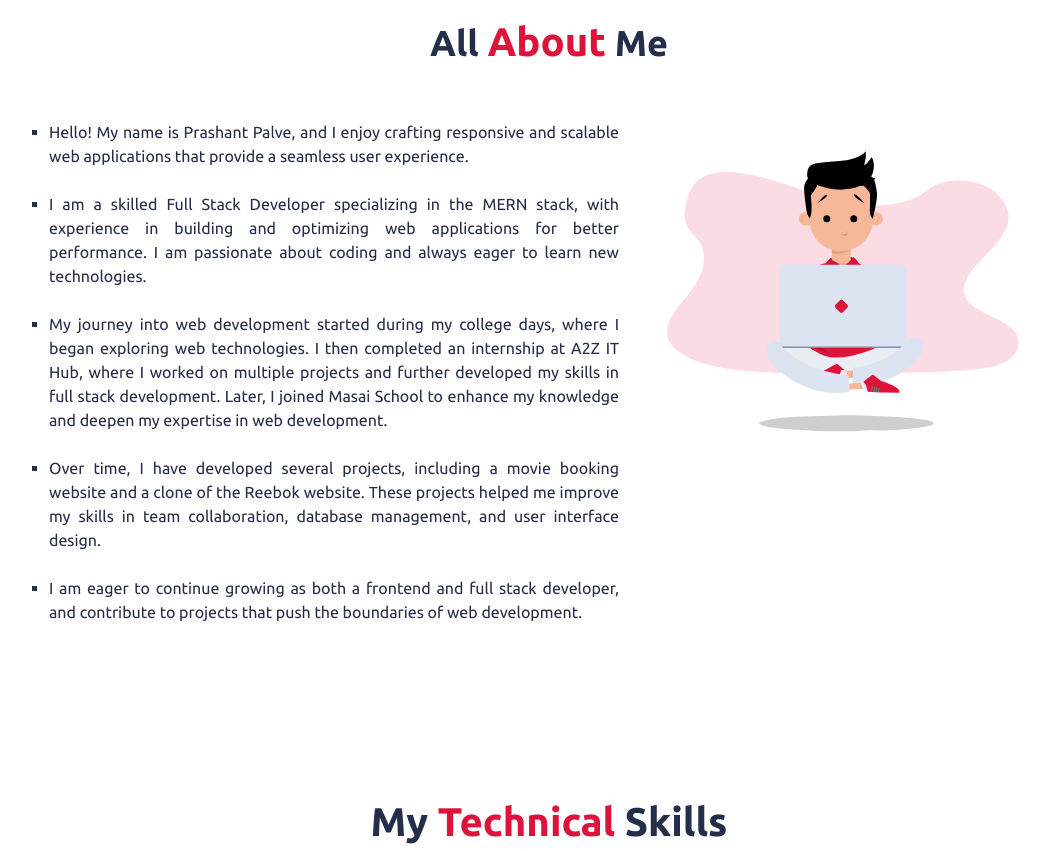
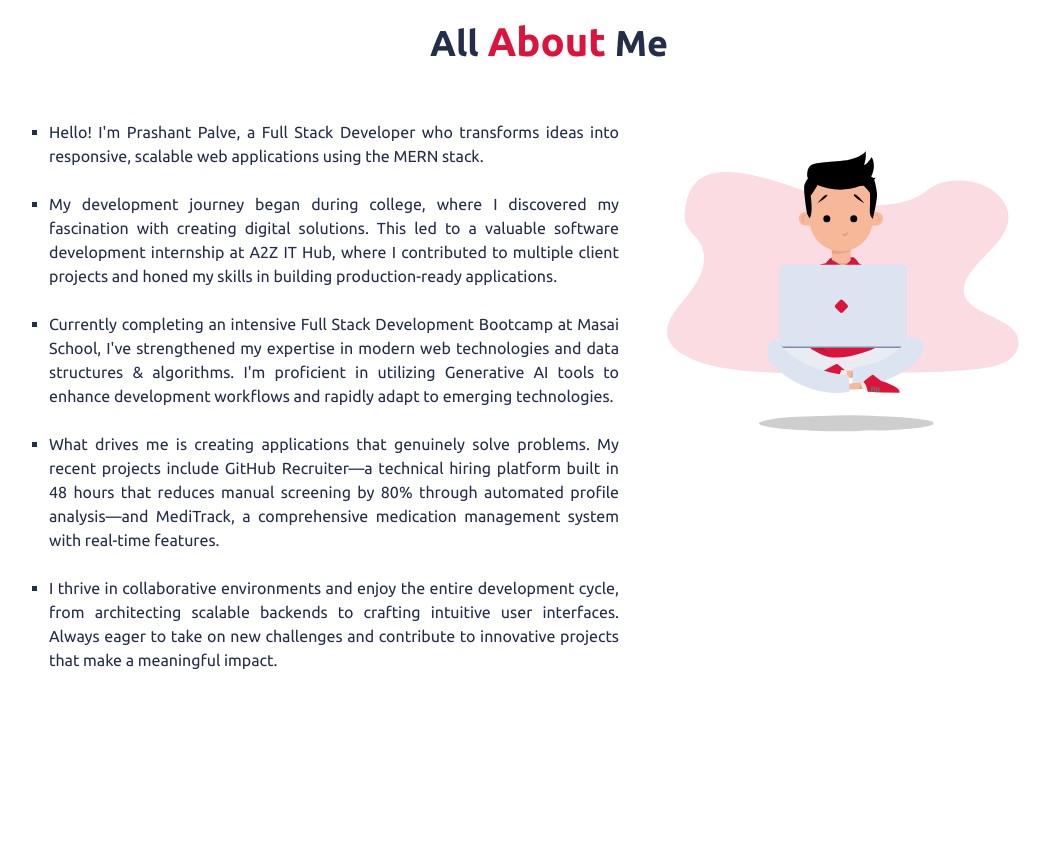
Before and after one commit to PrashantPalve01/Personal-Portfolio, a React (Create React App) app: page / in a window 1280 px wide. Shown: the part 600-1451 px from the top of the page, without its empty margins (91-1141 px from the left). Built offline with nearby package versions, Linux system fonts and the light colour scheme.

Commit message:
update resume and about me

```diff
--- a/src/components/About/About.jsx
+++ b/src/components/About/About.jsx
@@ -38,38 +38,42 @@ const About = () => {
         <div className="awesome " data-aos="slide-right">
           <ul className="about_article anim">
             <li>
-              Hello! My name is Prashant Palve, and I enjoy crafting responsive
-              and scalable web applications that provide a seamless user
-              experience.
+              Hello! I'm Prashant Palve, a Full Stack Developer who transforms
+              ideas into responsive, scalable web applications using the MERN
+              stack.
             </li>
             <br />
             <li>
-              I am a skilled Full Stack Developer specializing in the MERN
-              stack, with experience in building and optimizing web applications
-              for better performance. I am passionate about coding and always
-              eager to learn new technologies.
+              My development journey began during college, where I discovered my
+              fascination with creating digital solutions. This led to a
+              valuable software development internship at A2Z IT Hub, where I
+              contributed to multiple client projects and honed my skills in
+              building production-ready applications.
             </li>
             <br />
             <li>
-              My journey into web development started during my college days,
-              where I began exploring web technologies. I then completed an
-              internship at A2Z IT Hub, where I worked on multiple projects and
-              further developed my skills in full stack development. Later, I
-              joined Masai School to enhance my knowledge and deepen my
-              expertise in web development.
+              Currently completing an intensive Full Stack Development Bootcamp
+              at Masai School, I've strengthened my expertise in modern web
+              technologies and data structures & algorithms. I'm proficient in
+              utilizing Generative AI tools to enhance development workflows and
+              rapidly adapt to emerging technologies.
             </li>
             <br />
             <li>
-              Over time, I have developed several projects, including a movie
-              booking website and a clone of the Reebok website. These projects
-              helped me improve my skills in team collaboration, database
-              management, and user interface design.
+              What drives me is creating applications that genuinely solve
+              problems. My recent projects include GitHub Recruiter—a technical
+              hiring platform built in 48 hours that reduces manual screening by
+              80% through automated profile analysis—and MediTrack, a
+              comprehensive medication management system with real-time
+              features.
             </li>
             <br />
             <li>
-              I am eager to continue growing as both a frontend and full stack
-              developer, and contribute to projects that push the boundaries of
-              web development.
+              I thrive in collaborative environments and enjoy the entire
+              development cycle, from architecting scalable backends to crafting
+              intuitive user interfaces. Always eager to take on new challenges
+              and contribute to innovative projects that make a meaningful
+              impact.
             </li>
             <br />
           </ul>
--- a/src/components/Intro/Intro.jsx
+++ b/src/components/Intro/Intro.jsx
@@ -14,12 +14,12 @@ const Intro = () => {
 
   const handleResumeClick = () => {
     const driveLink =
-      "https://drive.google.com/file/d/1_ppzfN-Mv-ZLiyypkIsr4QpE3RAdahaX/view?usp=sharing";
+      "https://drive.google.com/file/d/16IeDnoOQwgEVR831idIttseXZyP4SdXQ/view?usp=sharing";
     window.open(driveLink, "_blank");
 
     const link = document.createElement("a");
-    link.href = "/PrashantPalve-FullStackWebDeveloper.pdf"; // Path to the file in the public folder
-    link.download = "PrashantPalve-FullStackWebDeveloper.pdf"; // Default name for the downloaded file
+    link.href = "/Prashant_Palve_Full_Stack_Developer_Resume"; // Path to the file in the public folder
+    link.download = "Prashant_Palve_Full_Stack_Developer_Resume"; // Default name for the downloaded file
     link.click();
   };
 
--- a/src/components/Navbar/Navbar.jsx
+++ b/src/components/Navbar/Navbar.jsx
@@ -26,12 +26,12 @@ const Navbar = () => {
 
   const handleResumeClick = () => {
     const driveLink =
-      "https://drive.google.com/file/d/1_ppzfN-Mv-ZLiyypkIsr4QpE3RAdahaX/view?usp=sharing";
+      "https://drive.google.com/file/d/16IeDnoOQwgEVR831idIttseXZyP4SdXQ/view?usp=sharing";
     window.open(driveLink, "_blank");
 
     const link = document.createElement("a");
-    link.href = "/PrashantPalve-FullStackWebDeveloper.pdf"; // Path to the file in the public folder
-    link.download = "PrashantPalve-FullStackWebDeveloper.pdf"; // Default name for the downloaded file
+    link.href = "/Prashant_Palve_Full_Stack_Developer_Resume"; // Path to the file in the public folder
+    link.download = "Prashant_Palve_Full_Stack_Developer_Resume"; // Default name for the downloaded file
     link.click();
   };
 
```
Also changed, not shown: 2 other files (tests, documents, lock files or other folders).
